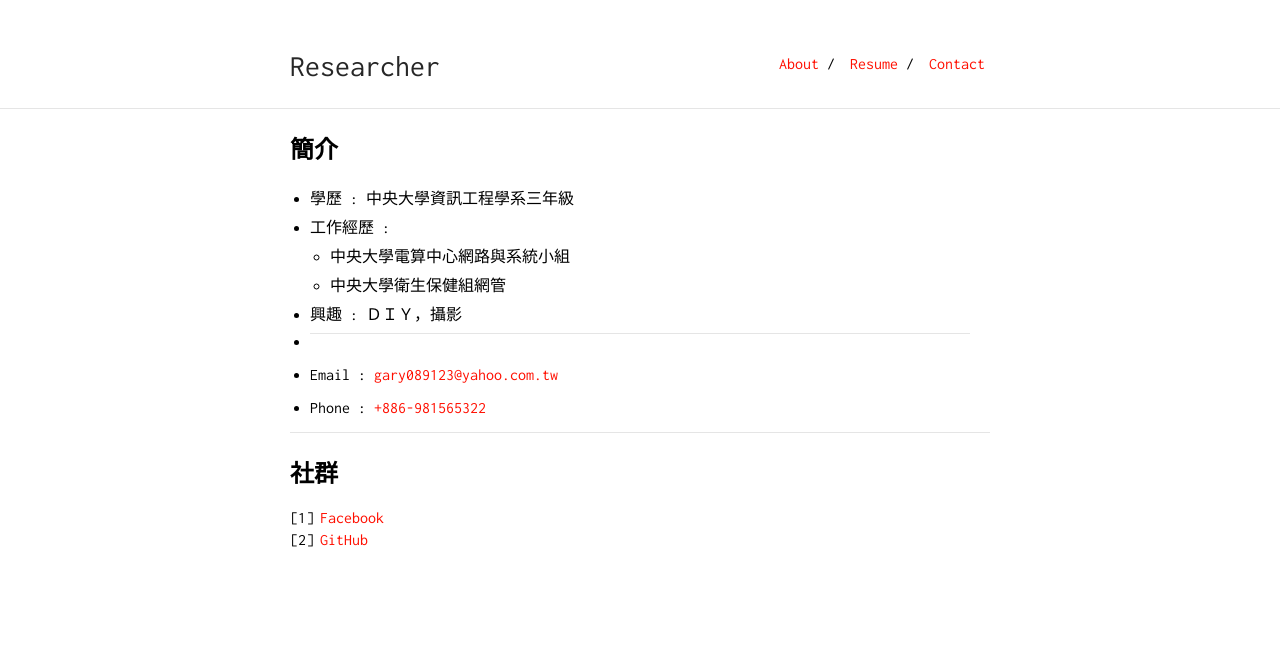
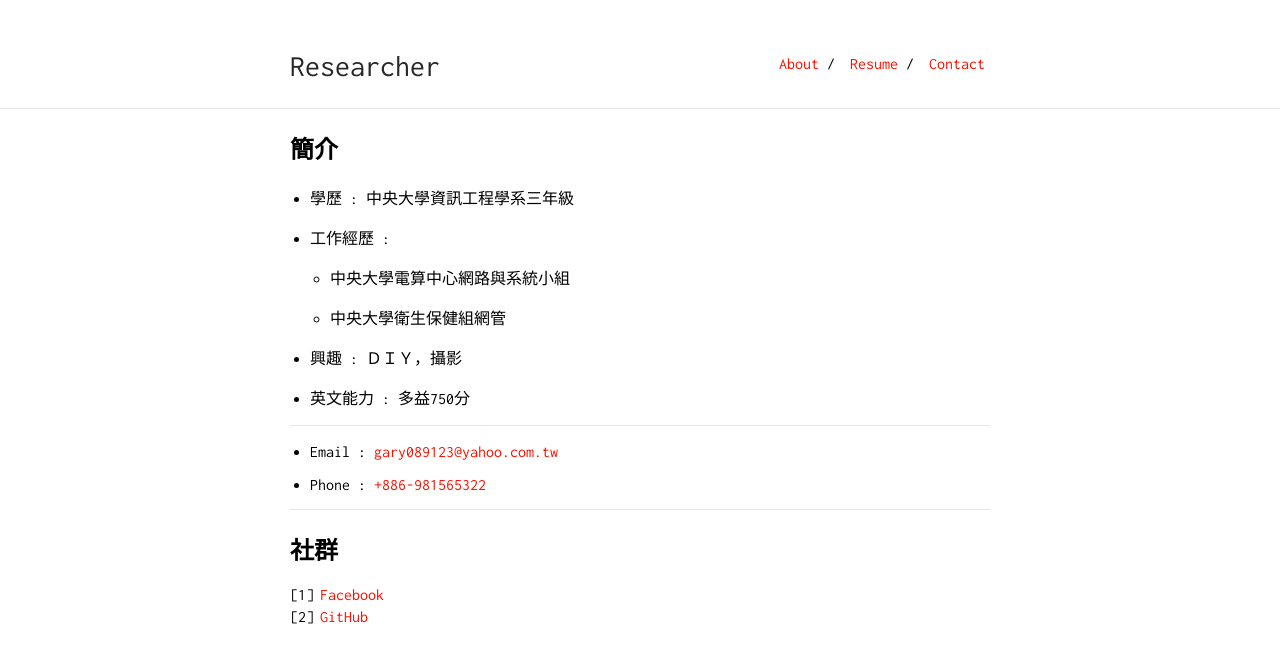
Before and after one commit to gary089123/resume, a Jekyll site: the page built from contact.md, in a window 1280 px wide. Shown: the top 663 px of the page. Built offline with Jekyll 4.4.1, drawn with Linux system fonts in a browser that asks for light colours; our own code applies the rules of GitHub Pages for plain Markdown files.

Commit message:
Update contact.md

```diff
--- a/contact.md
+++ b/contact.md
@@ -5,11 +5,17 @@ is_contact: true
 ## 簡介
 
 * 學歷 : 中央大學資訊工程學系三年級
+
 * 工作經歷 :
+
   * 中央大學電算中心網路與系統小組
+
   * 中央大學衛生保健組網管
+
 * 興趣 : ＤＩＹ，攝影
-*
+
+* 英文能力 : 多益750分
+
 ---
 
 * Email : [gary089123@yahoo.com.tw](mailto: gary089123@yahoo.com.tw)
```
